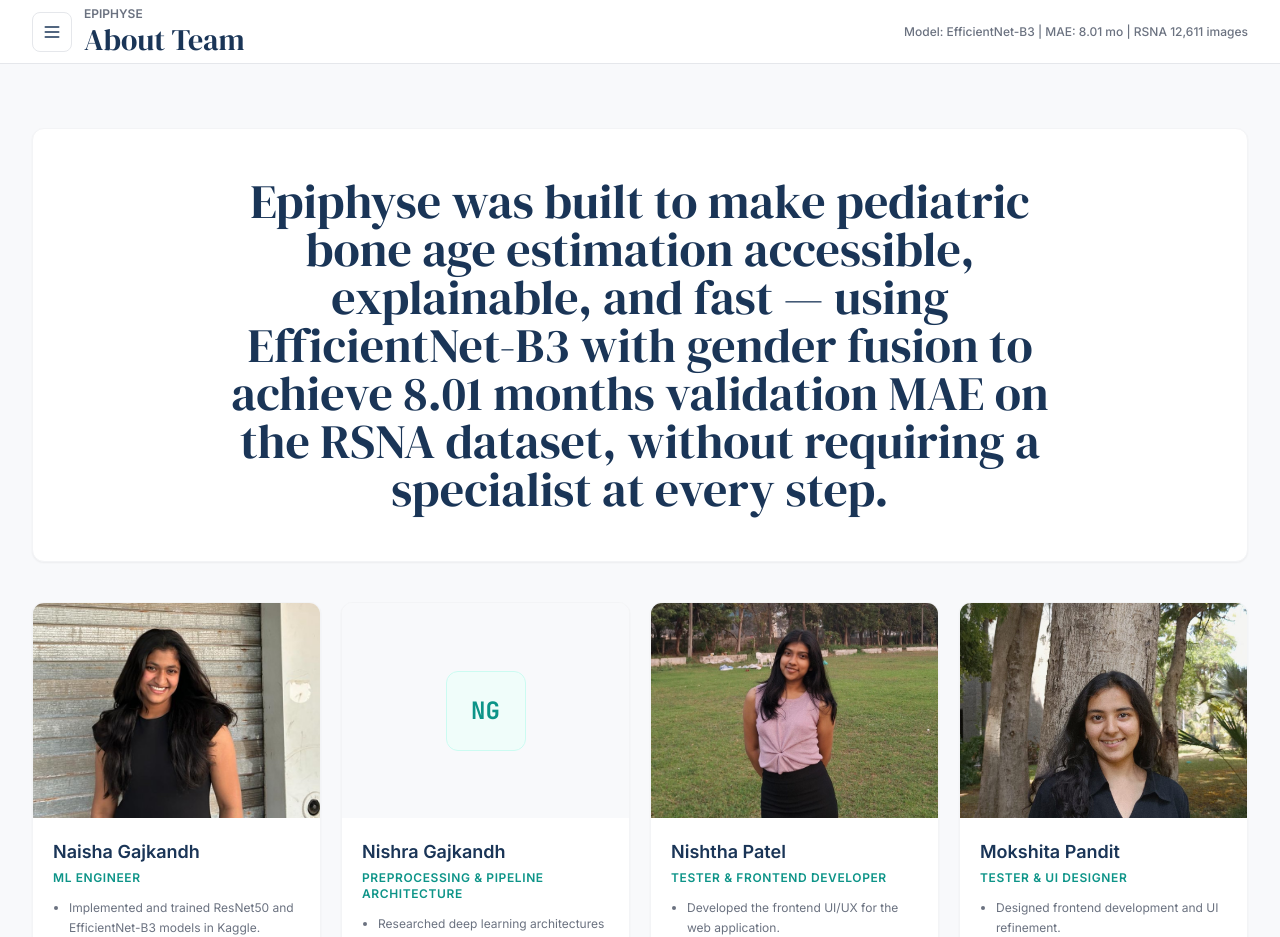
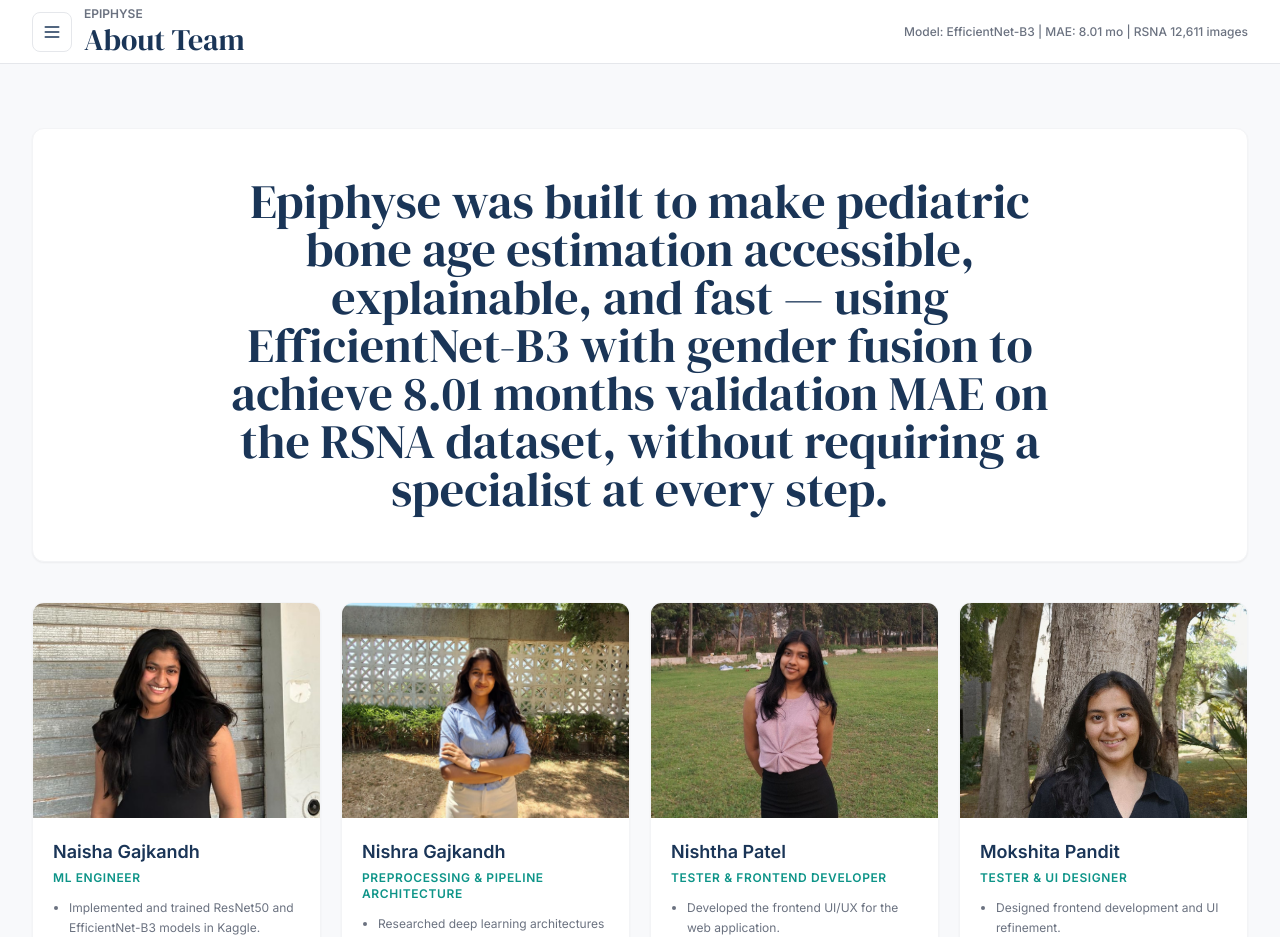
Before and after one commit to Nishra2611/Epiphyse, a React (Vite) app in the folder Frontend/: page /about in a window 1280 px wide. Shown: the top 937 px of the page. Built offline with nearby package versions, Linux system fonts and the light colour scheme; no server answers.

Commit message:
Final changes added

```diff
--- a/Frontend/src/pages/AboutTeam.jsx
+++ b/Frontend/src/pages/AboutTeam.jsx
@@ -4,6 +4,7 @@ import { PageTransition } from "@/components/PageTransition";
 import { Card } from "@/components/ui/card";
 import Naishaimp from "./profile/Naisha.jpeg";
 import Nishthaimp from "./profile/Nishtha.jpeg";
+import Nishraimp from "./profile/Nishra.jpeg";
 import mokshitaimp from "./profile/mokshita.jpeg";
 const members = [
   {
@@ -29,7 +30,7 @@ const members = [
       "Managed dataset verification, cleaning, and preprocessing optimization."
     ],
     initials: "NG",
-    image: "", // Add photo path here (e.g. "/assets/team/nishra.jpg")
+    image: Nishraimp, // Add photo path here (e.g. "/assets/team/nishra.jpg")
     linkedin: "https://www.linkedin.com/in/nishra-gajkandh-707318370",
     github: "https://github.com/Nishra2611",
     email: "mailto:nishragajkandh@gmail.com",
```
Also changed, not shown: Frontend/src/pages/profile/Nishra.jpeg (added).
